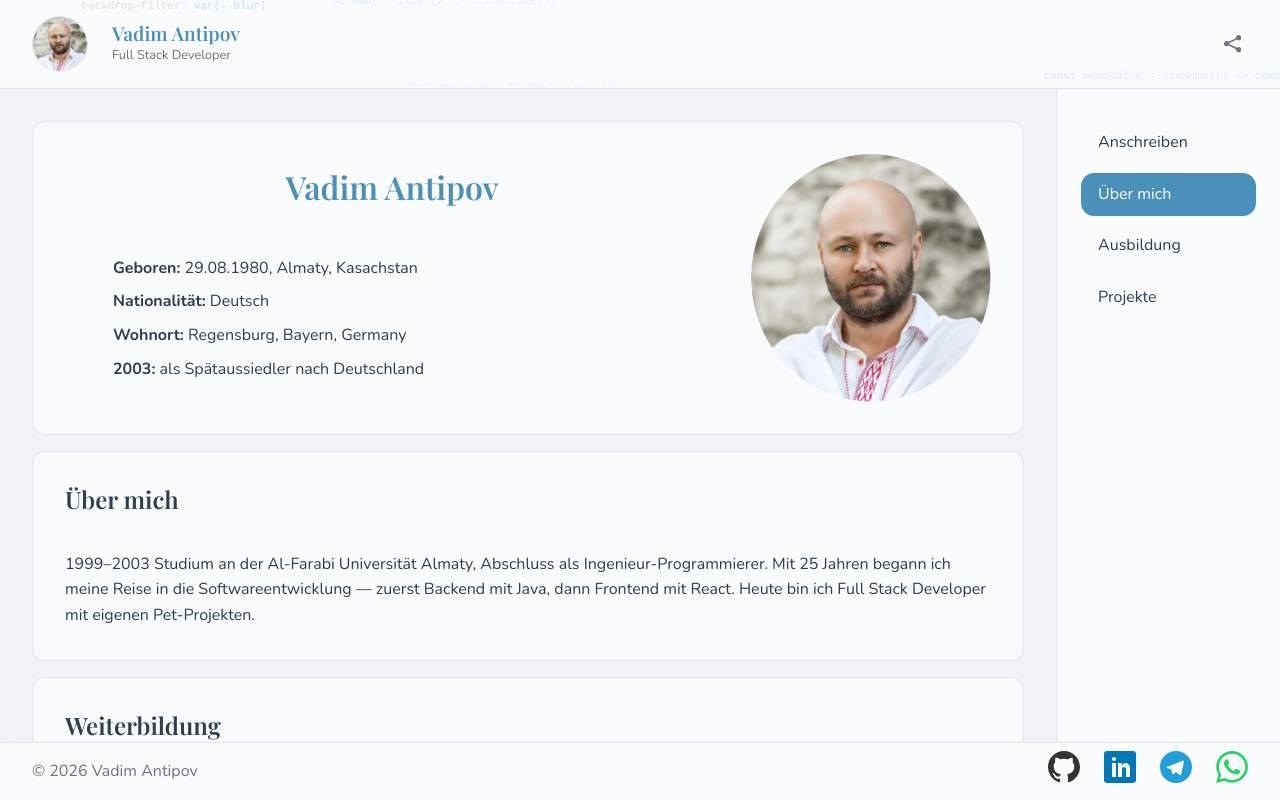
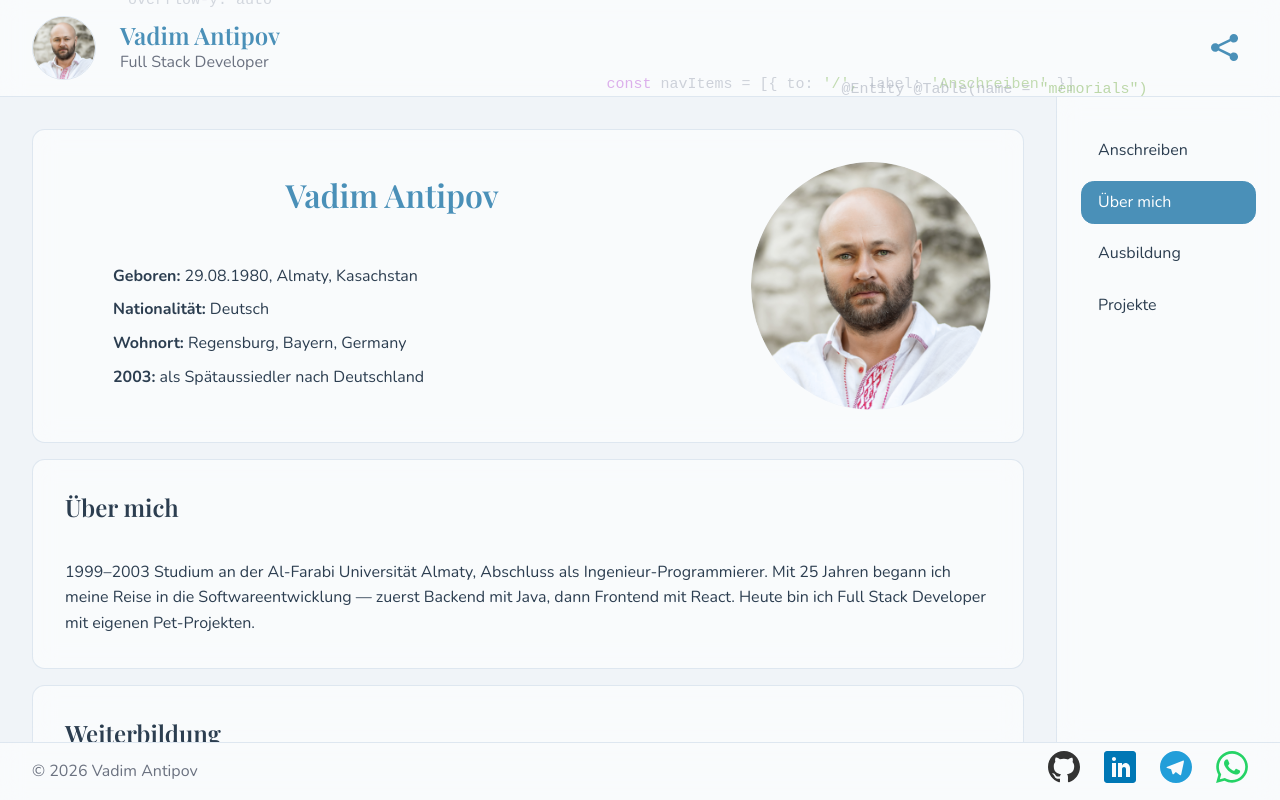
Before and after one commit to login-nigol/portfolio, a React app: page /about in a window 1280 px wide. Built offline with nearby package versions, Linux system fonts and the light colour scheme; the HTML template or start-up script is replaced by a standard one.

Commit message:
fix: Header — LINE_GAP 120, share icon larger and accent color

```diff
--- a/src/components/Header/CodeCanvas.jsx
+++ b/src/components/Header/CodeCanvas.jsx
@@ -49,9 +49,9 @@ export default function CodeCanvas() {
         window.addEventListener('resize', resize)
 
         /* --- Настройки колонок --- */
-        const FONT_SIZE = 11
+        const FONT_SIZE = 15
         const FONT = `${FONT_SIZE}px 'Fira Code', monospace`
-        const LINE_GAP = 80  /* --- расстояние между колонками --- */
+        const LINE_GAP = 120  /* --- расстояние между колонками --- */
 
         /* --- Создаём колонки равномерно по ширине --- */
         const columns = Array.from(
@@ -59,9 +59,9 @@ export default function CodeCanvas() {
             (_, i) => ({
                 x: i * LINE_GAP + Math.random() * 20,
                 y: Math.random() * -500,           /* --- стартуем выше экрана --- */
-                speed: 0.4 + Math.random() * 0.8,      /* --- разная скорость --- */
+                speed: 0.3 + Math.random() * 0.8,      /* --- разная скорость --- */
                 snippet: snippets[Math.floor(Math.random() * snippets.length)],
-                opacity: 0.15 + Math.random() * 0.25,    /* --- полупрозрачность --- */
+                opacity: 0.35 + Math.random() * 0.3,    /* --- полупрозрачность --- */
             })
         )
 
--- a/src/components/Header/Header.module.css
+++ b/src/components/Header/Header.module.css
@@ -55,8 +55,8 @@
 
 /* ===================== АВАТАР ===================== */
 .avatar {
-  width: 3.5em;
-  height: 3.5em;
+  width: 4em;
+  height: 4em;
   border-radius: 50%;
   overflow: hidden;
   flex-shrink: 0;
@@ -80,13 +80,13 @@
 
 .name {
   font-family: var(--font-heading);
-  font-size: var(--fs-md);
+  font-size: var(--fs-lg);
   color: var(--color-accent);
   line-height: 1.2;
 }
 
 .role {
-  font-size: var(--fs-sm);
+  font-size: var(--fs-base);
   color: var(--color-text-muted);
 }
 
@@ -107,12 +107,13 @@
   background: none;
   border: none;
   cursor: pointer;
-  color: var(--color-text-muted);
+  color: var(--color-accent);
   display: flex;
   align-items: center;
   padding: var(--space-xs);
   border-radius: var(--radius);
   transition: color var(--transition), background var(--transition);
+  font-size: 1.3em;
 }
 
 .btnIcon:hover {
```
